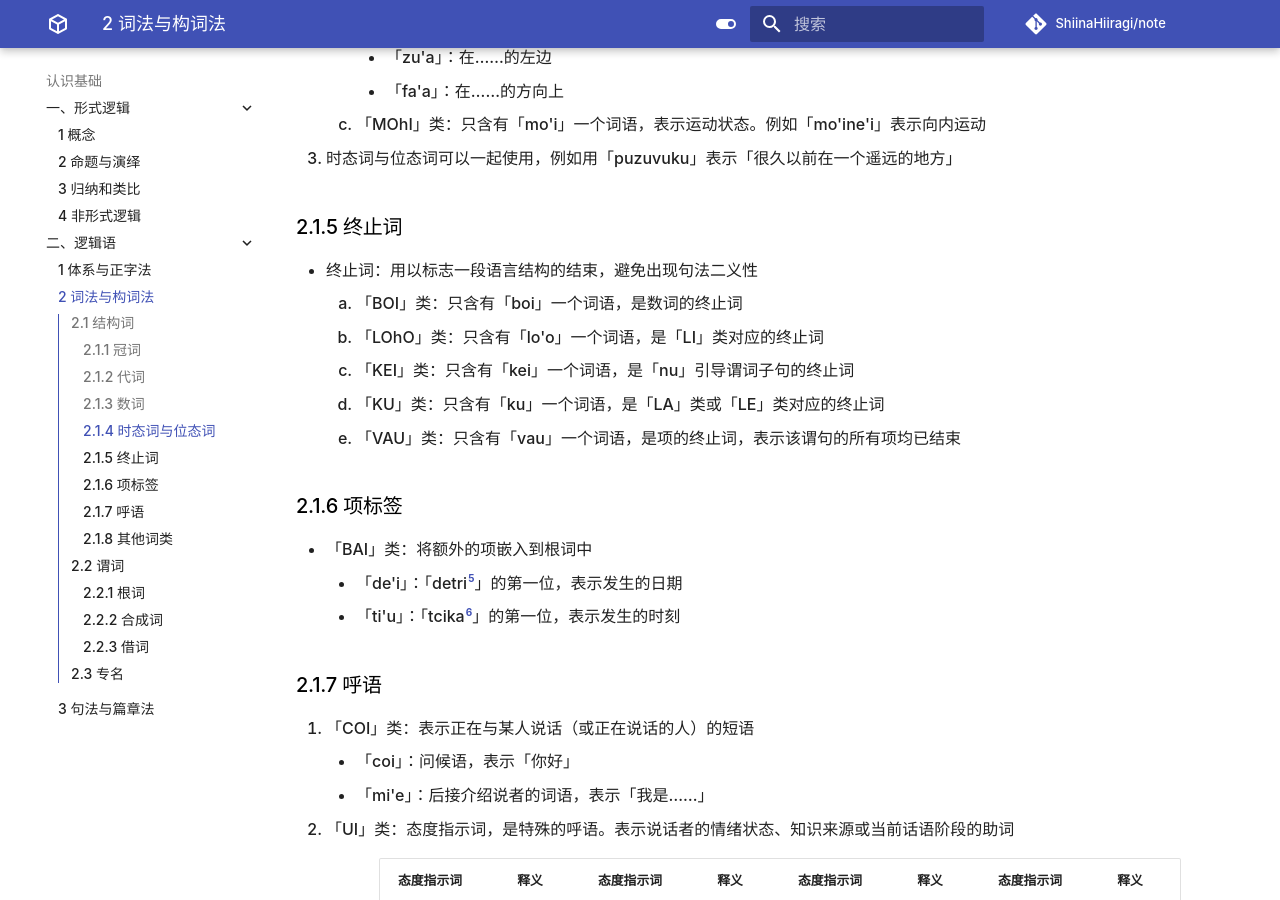
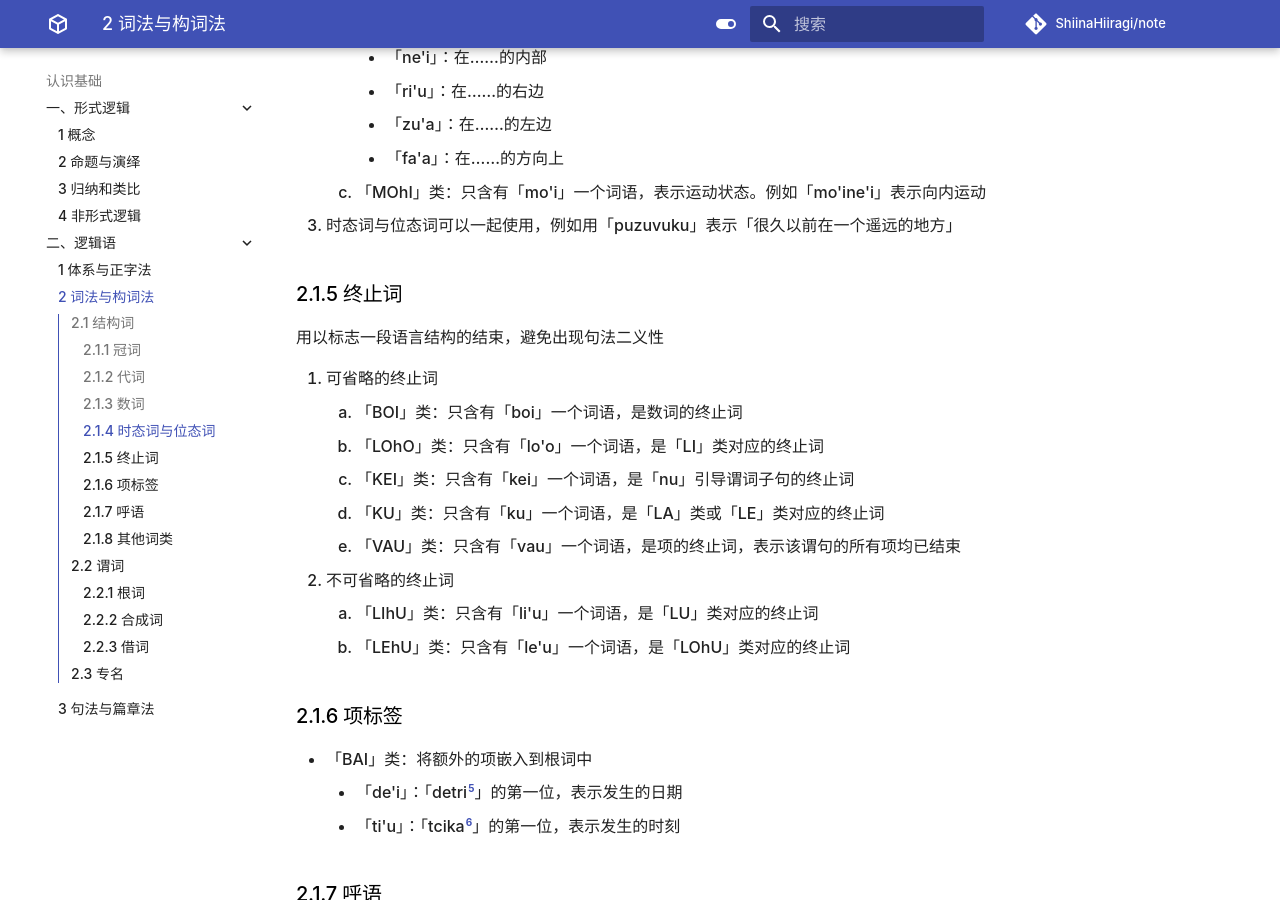
Before and after one commit to ShiinaHiiragi/note, an MkDocs documentation site: the page built from docs/cogn/jbo/lex.md, in a window 1280 px wide and 900 px high, scrolled down 5820 px. Built offline with MkDocs 1.6.1 and Material for MkDocs 9.7.7, drawn with Linux system fonts in a browser that asks for light colours; comment, search, counter and statistics services are not loaded; some of the changed text lies outside the part shown.

Commit message:
add LU LOhU

```diff
--- a/docs/cogn/jbo/lex.md
+++ b/docs/cogn/jbo/lex.md
@@ -24,6 +24,8 @@
     - 「lo'i」：真实存在的组
     - 「lo'e」：具有某种典型性的对象
 3. 「LI」类：使结构词组成的数字变成项的词语，只含有「li」一个词语
+4. 「LOhU」类：将形态正确但不一定语法有效的逻辑语句子变成项的词语，只含有「lu'o」一个词语
+5. 「LU」类：将语法有效的逻辑语句子变成项的词语，只含有「lu」一个词语
 
 ### 2.1.2 代词
 1. 「KOhA」类：可以替代项的结构词，分为几组
@@ -241,12 +243,17 @@
 3. 时态词与位态词可以一起使用，例如用「puzuvuku」表示「很久以前在一个遥远的地方」
 
 ### 2.1.5 终止词
-- 终止词：用以标志一段语言结构的结束，避免出现句法二义性
+用以标志一段语言结构的结束，避免出现句法二义性
+
+1. 可省略的终止词
     1. 「BOI」类：只含有「boi」一个词语，是数词的终止词
     2. 「LOhO」类：只含有「lo'o」一个词语，是「LI」类对应的终止词
     3. 「KEI」类：只含有「kei」一个词语，是「nu」引导谓词子句的终止词
     4. 「KU」类：只含有「ku」一个词语，是「LA」类或「LE」类对应的终止词
     5. 「VAU」类：只含有「vau」一个词语，是项的终止词，表示该谓句的所有项均已结束
+2. 不可省略的终止词
+    1. 「LIhU」类：只含有「li'u」一个词语，是「LU」类对应的终止词
+    2. 「LEhU」类：只含有「le'u」一个词语，是「LOhU」类对应的终止词
 
 ### 2.1.6 项标签
 - 「BAI」类：将额外的项嵌入到根词中
```
